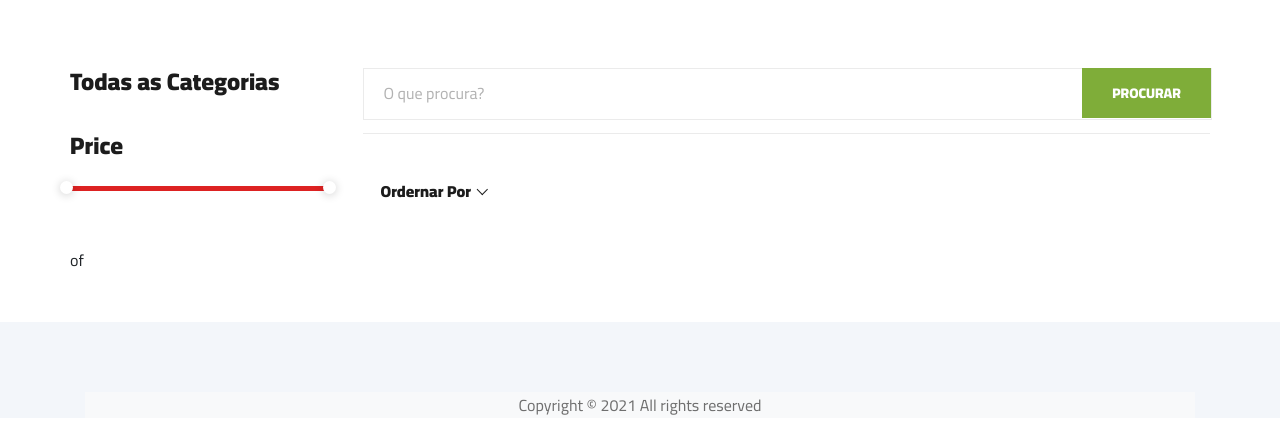
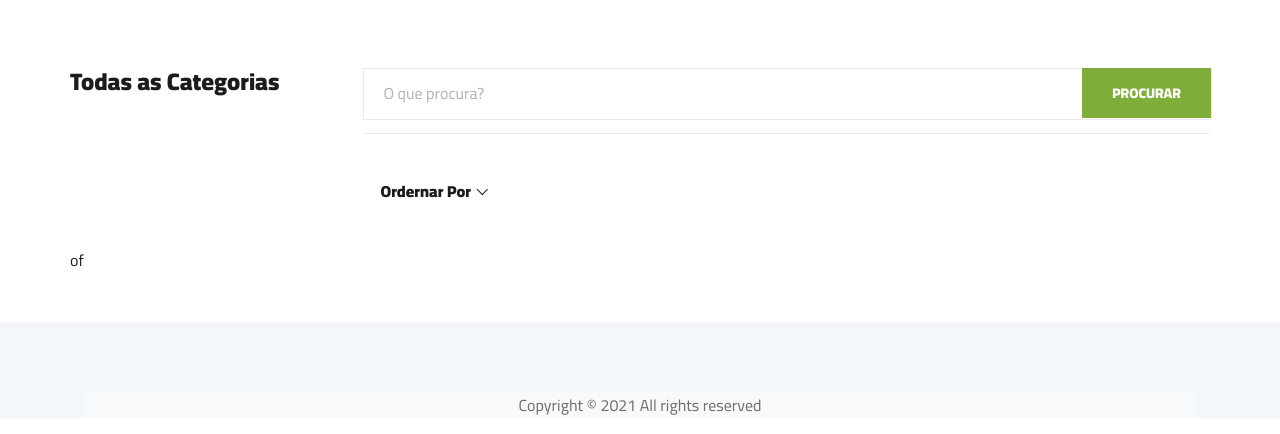
Before and after one commit to l-sousa/project1-tpw, a Django app: page /shopsearch/ in a window 1280 px wide. Shown: the part 240-674 px from the top of the page. Run offline with Django 3.2, Linux system fonts and the light colour scheme; some libraries are stand-ins or nearby versions.

Commit message:
more bugs

```diff
--- a/webproj/app/templates/index.html
+++ b/webproj/app/templates/index.html
@@ -41,22 +41,8 @@
                                 {% endfor %}
                             </ul>
                         </div>
-                        {% if not user.is_superuser %}
-                        <div class="sidebar__item">
-                            <h4>Price</h4>
-                            <div class="price-range-wrap">
-                                <div class="price-range ui-slider ui-corner-all ui-slider-horizontal ui-widget ui-widget-content"
-                                     data-min="10" data-max="540">
-                                    <div class="ui-slider-range ui-corner-all ui-widget-header"></div>
-                                    <span tabindex="0" class="ui-slider-handle ui-corner-all ui-state-default"></span>
-                                    <span tabindex="0" class="ui-slider-handle ui-corner-all ui-state-default"></span>
-                                </div>
-                            </div>
-                        </div>
-                        {% else %}
                         <div class="sidebar__item">
                         </div>
-                        {% endif %}
                     </div>
                 </div>
 
@@ -99,7 +85,7 @@
                                             <li>
 
                                                 {% load extra_filters %}
-                                                {% if not user.is_superuser %}
+                                                {% if user.is_authenticated and not user.is_superuser %}
                                                 <a href="{% url 'add to cart' product_id=product.pk curr_url=request.path|url_encode curr_page=page_obj.number %}">
                                                     <i class="fa fa-shopping-cart"></i>
                                                 </a>
--- a/webproj/app/templates/productdetails.html
+++ b/webproj/app/templates/productdetails.html
@@ -44,7 +44,7 @@
                         <div class="product__details__price">€ {{ product.price }}</div>
                         <p>{{ product.description }}</p>
                         {% load extra_filters %}
-                        {% if not user.is_superuser %}
+                        {% if user.is_authenticated and not user.is_superuser %}
                         <a href="{% url 'add to cart' product_id=product.pk curr_url=request.path|url_encode curr_page=page_obj.number %}"
                            class="primary-btn">ADICIONAR AO CARRINHO</a>
                         {% endif %}
--- a/webproj/app/templates/productsearch.html
+++ b/webproj/app/templates/productsearch.html
@@ -82,10 +82,11 @@
                                         <ul class="product__item__pic__hover">
                                             <li>
                                                 {% load extra_filters %}
-
+                                                {% if user.is_authenticated and not user.is_superuser %}
                                                 <a href="{% url 'add to cart' product_id=product.pk curr_url=request.path|url_encode %}">
                                                     <i class="fa fa-shopping-cart"></i>
                                                 </a>
+                                                {% endif %}
                                             </li>
                                         </ul>
                                         </ul>
```
